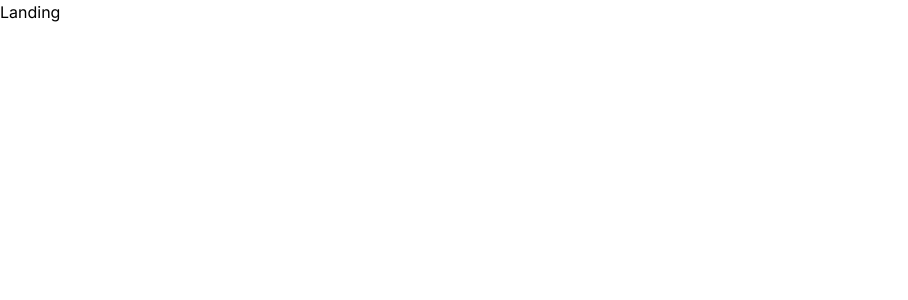
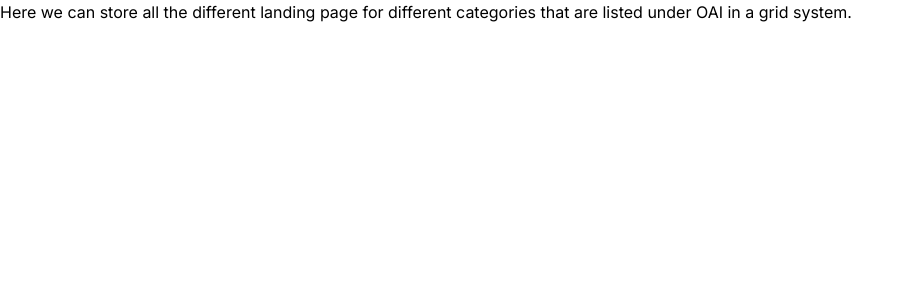
Before and after one commit to praveenprk/oasis-task-ts, a Next.js app: page /landing in a window 1280 px wide. Shown: the top 300 px of the page, without its empty margins (0-908 px from the left). Built offline with nearby package versions, Linux system fonts and the light colour scheme.

Commit message:
make landing root descriptive

```diff
--- a/src/app/landing/page.tsx
+++ b/src/app/landing/page.tsx
@@ -2,7 +2,7 @@ import React from 'react'
 
 const Landing: React.FC = () => {
   return (
-    <div>Landing</div>
+    <div>Here we can store all the different landing page for different categories that are listed under OAI in a grid system.</div>
   )
 }
 
```
